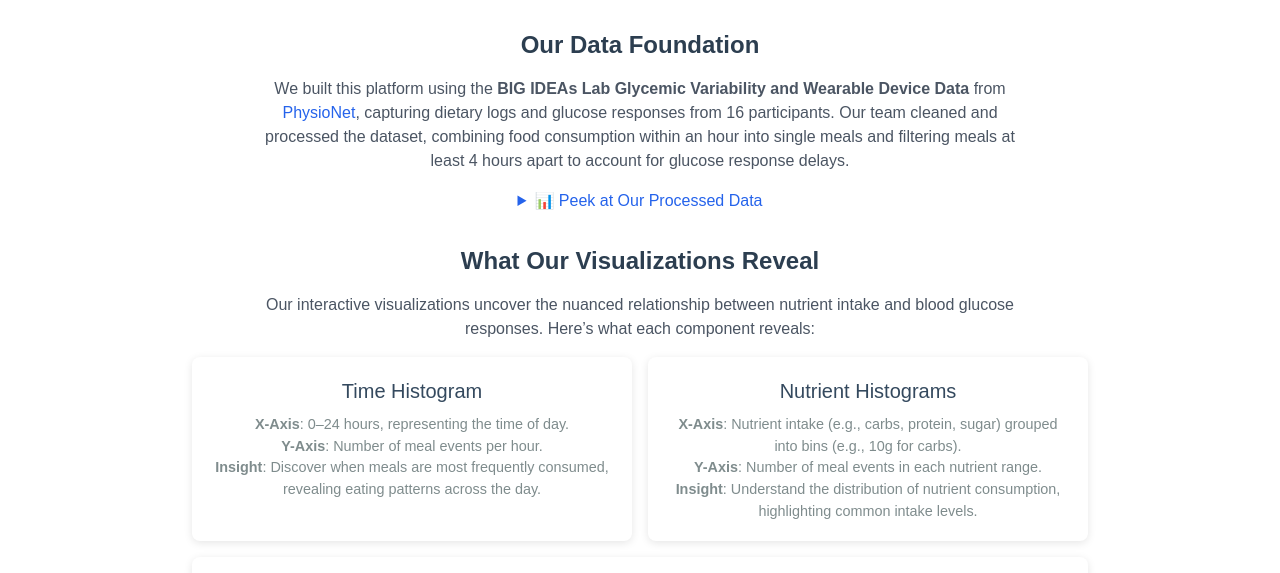
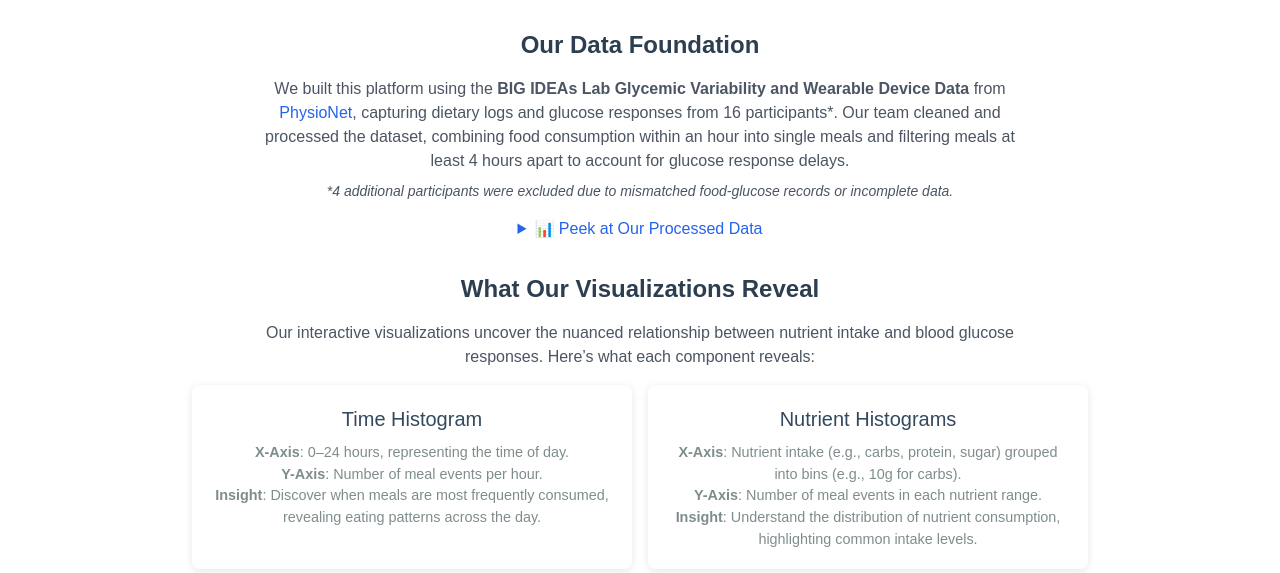
Before and after one commit to GaeaHou/Course-project, a plain HTML site: page index.html in a window 1280 px wide. Shown: the part 227-800 px from the top of the page. Drawn offline with nearby package versions, Linux system fonts and the light colour scheme.

Commit message:
Update index.html

```diff
--- a/index.html
+++ b/index.html
@@ -37,7 +37,8 @@
         <p class="text-gray-600 max-w-3xl mx-auto">
           We built this platform using the <strong>BIG IDEAs Lab Glycemic Variability and Wearable Device Data</strong> from
           <a href="https://physionet.org/content/big-ideas-glycemic-wearable/1.1.2/" class="text-blue-600 hover:underline">PhysioNet</a>,
-          capturing dietary logs and glucose responses from 16 participants. Our team cleaned and processed the dataset, combining food consumption within an hour into single meals and filtering meals at least 4 hours apart to account for glucose response delays.
+          capturing dietary logs and glucose responses from 16 participants*. Our team cleaned and processed the dataset, combining food consumption within an hour into single meals and filtering meals at least 4 hours apart to account for glucose response delays.
+          <em class="block mt-2 text-sm">*4 additional participants were excluded due to mismatched food-glucose records or incomplete data.</em>
         </p>
         <details class="mt-4">
           <summary class="cursor-pointer text-blue-600 font-medium">📊 Peek at Our Processed Data</summary>
```
